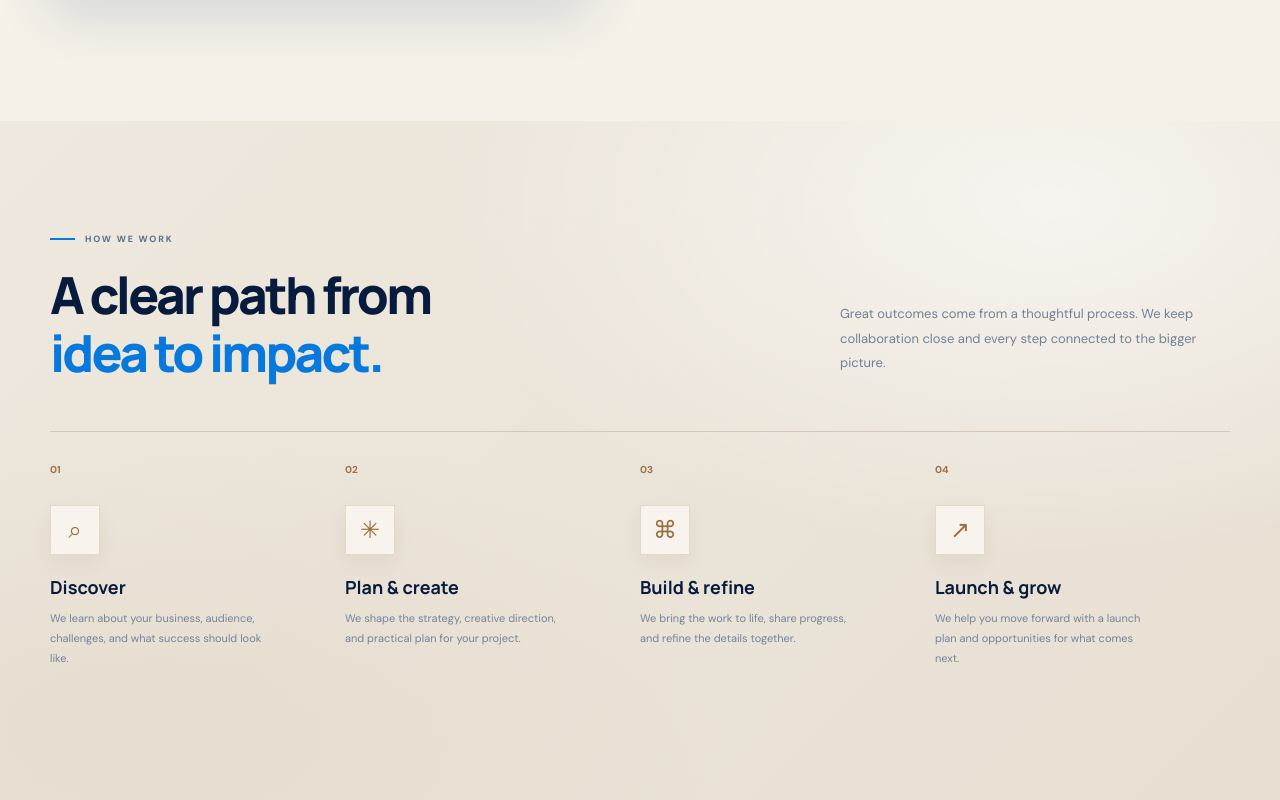
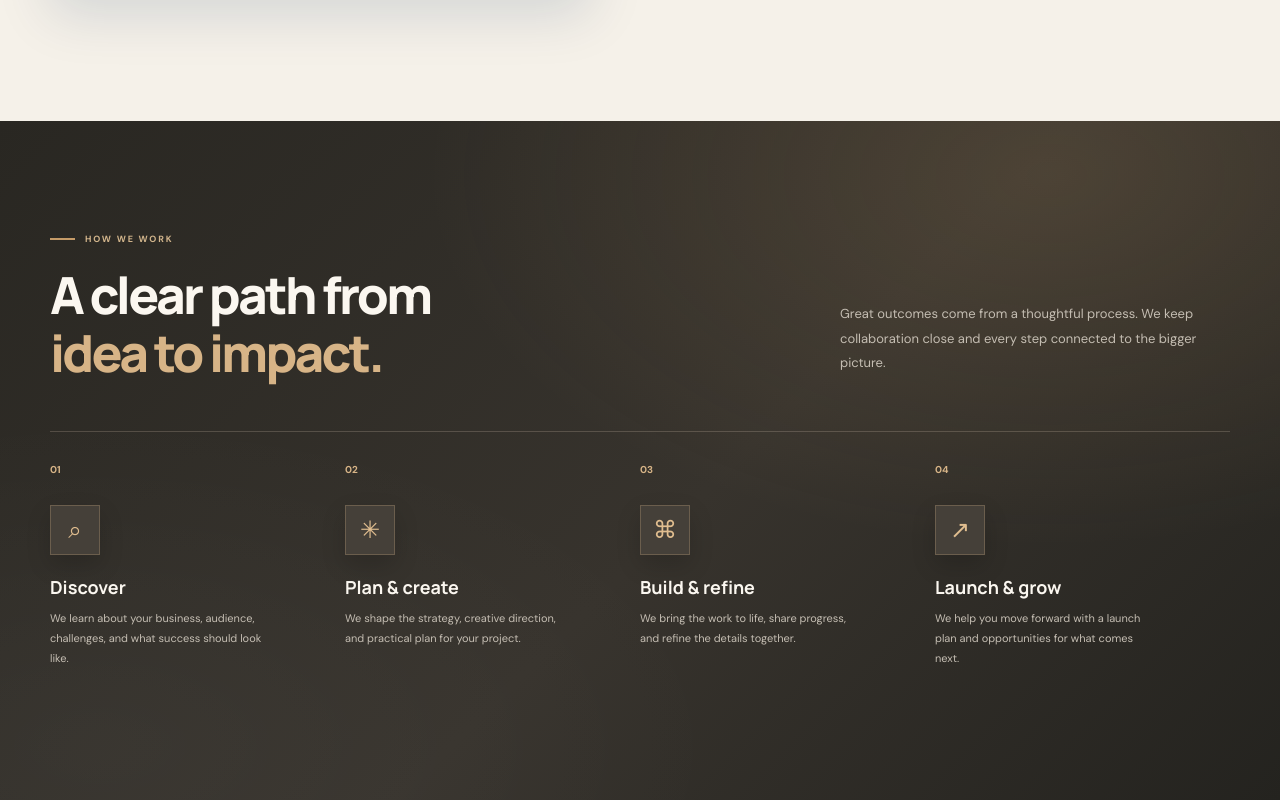
Before and after one commit to digitonixexperts/Digitonix-Experts, a Next.js app: page / in a window 1280 px wide. Shown: the part 2360-3160 px from the top of the page. Built offline with nearby package versions, Linux system fonts and the light colour scheme.

Commit message:
Deepen How We Work section with warm charcoal and bronze palette

```diff
--- a/app/globals.css
+++ b/app/globals.css
@@ -300,11 +300,18 @@
 @media(max-width:680px){.services-section{padding-top:58px}}
 
 
-/* Warm, premium contrast for the How We Work section */
-.approach-section{background:linear-gradient(135deg,#eee8de 0%,#e7dfd2 100%);position:relative;isolation:isolate}
-.approach-section:before{content:"";position:absolute;inset:0;z-index:-1;pointer-events:none;background:radial-gradient(ellipse at 82% 12%,rgba(255,255,255,.62),transparent 42%),radial-gradient(ellipse at 8% 88%,rgba(164,133,91,.08),transparent 38%)}
-.approach-section .process-grid{border-top-color:#d3c8b8}
-.approach-section .process-grid article{border-color:#d3c8b8}
-.approach-section .process-number{color:#9a7042}
-.approach-section .process-icon{background:#f8f4ed;color:#9a7042;border:1px solid #e3d8c8;box-shadow:0 8px 20px rgba(74,56,34,.06)}
-@media(max-width:680px){.approach-section{background:linear-gradient(160deg,#eee8de 0%,#e7dfd2 100%)}}
+/* Deep warm charcoal finish for the How We Work section */
+.approach-section{background:linear-gradient(135deg,#292722 0%,#37332d 55%,#24231f 100%);position:relative;isolation:isolate;color:#f7f1e8}
+.approach-section:before{content:"";position:absolute;inset:0;z-index:-1;pointer-events:none;background:radial-gradient(ellipse at 82% 8%,rgba(190,151,99,.16),transparent 42%),radial-gradient(ellipse at 8% 92%,rgba(255,255,255,.035),transparent 38%)}
+.approach-section .eyebrow{color:#d2b58c}
+.approach-section .eyebrow-line{background:#c59b68}
+.approach-section .section-heading h2{color:#fbf7f0}
+.approach-section .section-heading h2 span{color:#d7b487}
+.approach-section .section-heading>p{color:#c4bdb2}
+.approach-section .process-grid{border-top-color:rgba(232,216,194,.2)}
+.approach-section .process-grid article{border-color:rgba(232,216,194,.18)}
+.approach-section .process-number{color:#d7b487}
+.approach-section .process-icon{background:#454039;color:#e0bd8f;border:1px solid rgba(224,189,143,.24);box-shadow:0 10px 24px rgba(0,0,0,.16)}
+.approach-section .process-grid h3{color:#fbf7f0}
+.approach-section .process-grid p{color:#c5beb3}
+@media(max-width:680px){.approach-section{background:linear-gradient(160deg,#292722 0%,#37332d 100%)}}
```
